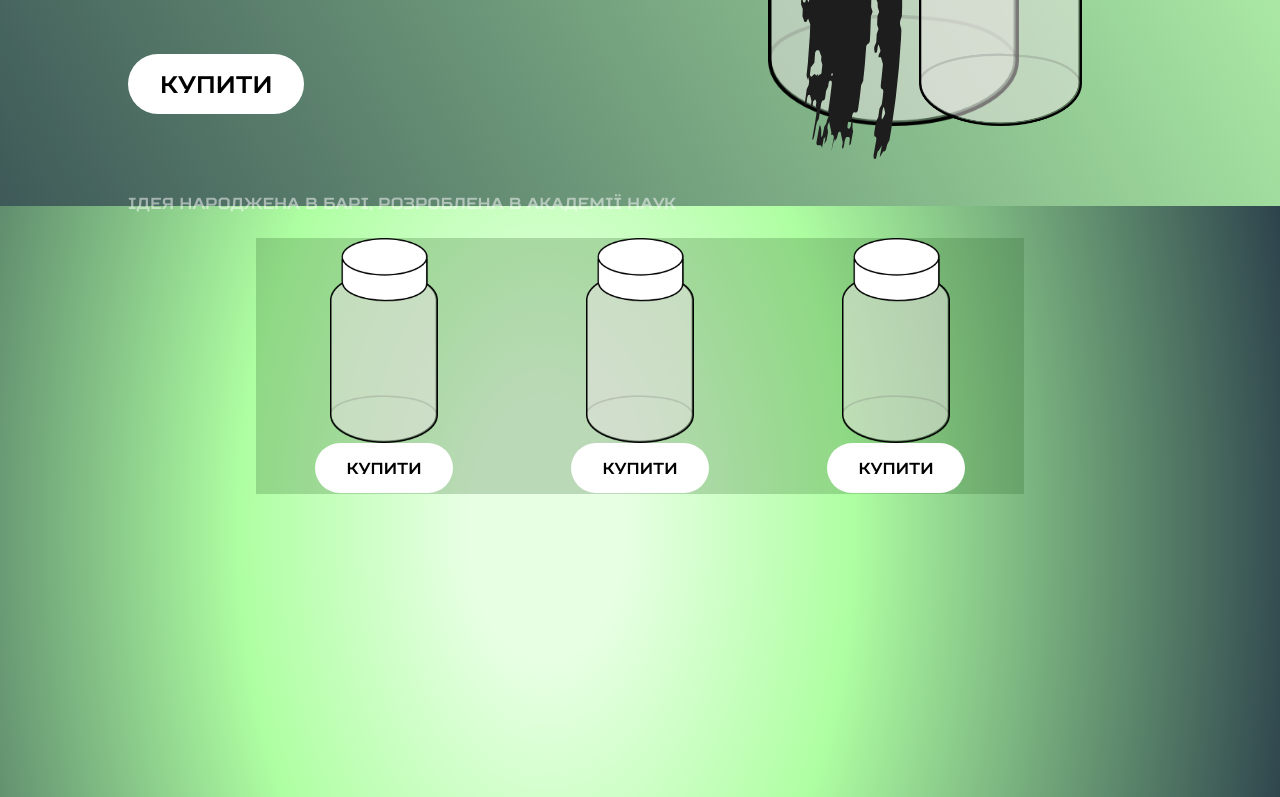
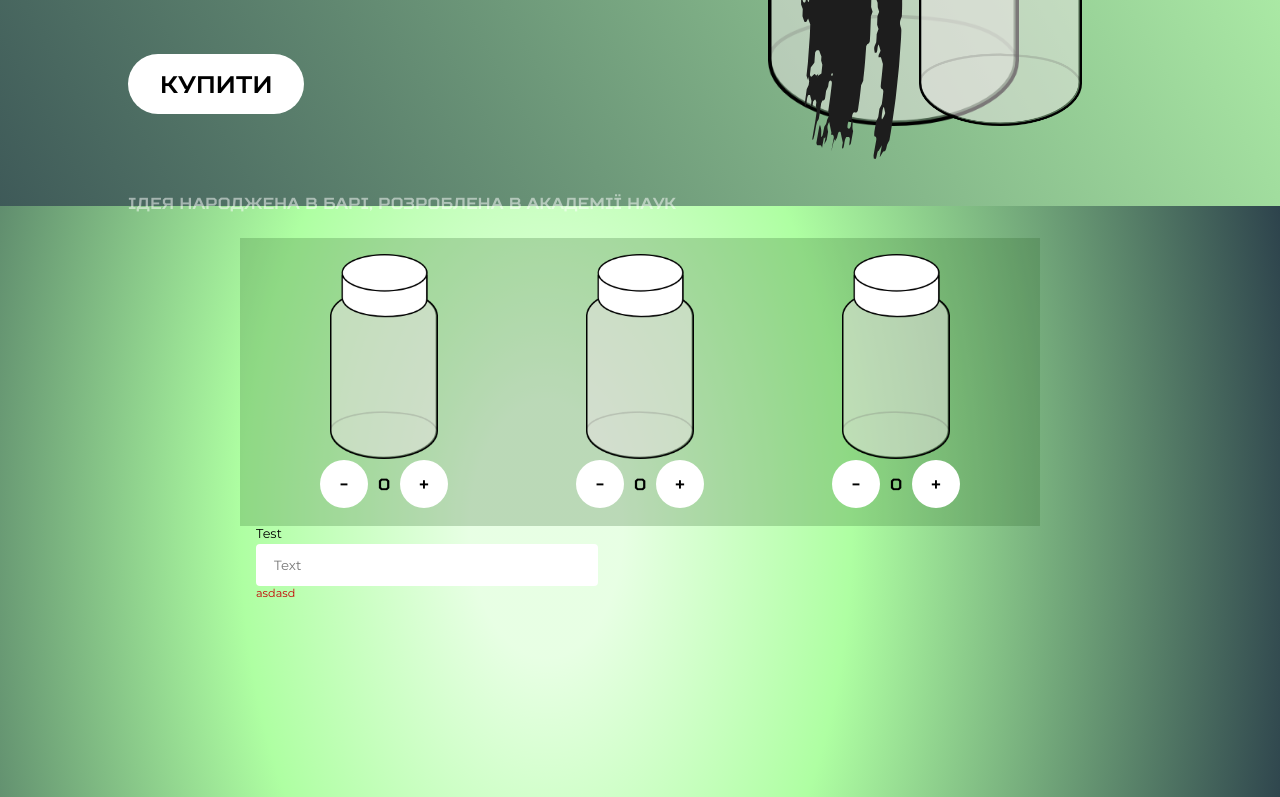
Before and after one commit to Dmytrych/S148-Official-Website, a React (Create React App) app: page / in a window 1280 px wide. Shown: the part 594-1391 px from the top of the page. Built offline with nearby package versions, Linux system fonts and the light colour scheme.

Commit message:
Added bottles counters

```diff
--- /dev/null
+++ b/src/components/PlusMinusControl/index.css
@@ -0,0 +1,12 @@
+.plus-minus-control {
+    display: flex;
+    flex-direction: row;
+    justify-content: space-between;
+    align-items: center;
+    user-select: none;
+}
+
+.plus-minus-control-number {
+    width: 2rem;
+    text-align: center;
+}
--- /dev/null
+++ b/src/components/PlusMinusControl/index.jsx
@@ -0,0 +1,26 @@
+import React, { useContext, useState } from 'react';
+import RoundButton from '../RoundButton';
+import './index.css';
+
+function PlusMinusControl({ text }) {
+    const [counter, setCounter] = useState(0);
+    let increaseCounter = () => setCounter(counter + 1)
+    let decreaseCounter = () => setCounter(counter - 1)
+
+
+    return (
+        <div className='plus-minus-control'>
+            <div>
+                <RoundButton text="-" onClick={decreaseCounter}/>
+            </div>
+            <div className='plus-minus-control-number'>
+                {counter}
+            </div>
+            <div>
+                <RoundButton text="+" onClick={increaseCounter}/>
+            </div>
+        </div>
+    );
+}
+
+export default PlusMinusControl;
--- a/src/components/RoundButton/index.css
+++ b/src/components/RoundButton/index.css
@@ -1,9 +1,11 @@
 .round-button {
+    display: flex;
+    justify-content: center;
+    align-items: center;
     background-color: white;
     width: fit-content;
-    padding-left: 2rem;
-    padding-right: 2rem;
-    padding-top: 1rem;
-    padding-bottom: 1rem;
-    border-radius: 2rem;
+    width: 3rem;
+    height: 3rem;
+    user-select: none;
+    border-radius: 50%;
 }
--- a/src/components/RoundButton/index.jsx
+++ b/src/components/RoundButton/index.jsx
@@ -1,10 +1,13 @@
 import React, { useContext, useState } from 'react';
 import './index.css';
+import { noop } from '../../utils'
 
-function RoundButton({ text }) {
+function RoundButton({ text, onClick = noop }) {
       return (
-        <div className='round-button'>
-            {text}
+        <div className='round-button' onClick={onClick}>
+            <div className='round-button-text-container'>
+                {text}
+            </div>
         </div>
       );
 }
--- /dev/null
+++ b/src/components/RoundedButton/index.css
@@ -0,0 +1,9 @@
+.rounded-button {
+    background-color: white;
+    width: fit-content;
+    padding-left: 2rem;
+    padding-right: 2rem;
+    padding-top: 1rem;
+    padding-bottom: 1rem;
+    border-radius: 2rem;
+}
--- /dev/null
+++ b/src/components/RoundedButton/index.jsx
@@ -0,0 +1,12 @@
+import React, { useContext, useState } from 'react';
+import './index.css';
+
+function RoundedButton({ text }) {
+      return (
+        <div className='rounded-button'>
+            {text}
+        </div>
+      );
+}
+
+export default RoundedButton;
--- a/src/pages/Home/index.css
+++ b/src/pages/Home/index.css
@@ -87,6 +87,7 @@
     justify-content: space-around;
     height: 20vw;
     width: 60vw;
+    padding: 1rem;
     background-color: var(--app-panel-back-color);
 }
 
@@ -97,10 +98,8 @@
     height: 100%;
 }
 
-.product-box:hover {
-    scale: 110%;
-    border-radius: 5vh;
-    box-shadow: 0px 0px 70px 70px rgba(255, 255, 255, 0.751);
+.product-box:hover img {
+    box-shadow: 0px 0px 50px 50px rgba(255, 255, 255, 0.751);
     background-color: rgba(255, 255, 255, 0.751);
 }
 
@@ -118,3 +117,13 @@
     display: flex;
     align-items: center;
 }
+
+.inblock-container {
+    display: flex;
+    flex-direction: column;
+    align-items: center;
+}
+
+.middle-page-container {
+    width: 60vw;
+}
--- a/src/pages/Home/index.js
+++ b/src/pages/Home/index.js
@@ -3,7 +3,9 @@ import OrderForm from '../../components/OrderForm';
 import scratch from './Vector.svg';
 import bottle from './pngwing 1.png'
 import { locale } from '../../locale/ua';
+import RoundedButton from '../../components/RoundedButton';
 import RoundButton from '../../components/RoundButton';
+import PlusMinusControl from '../../components/PlusMinusControl'
 import './index.css'
 
 export default function Home() {
@@ -23,7 +25,7 @@ export default function Home() {
                         {locale.universal_oil_detailed}
                     </div>
                     <div className='main-page-title-subtext buy-button'>
-                        <RoundButton text={locale.buy}/>
+                        <RoundedButton text={locale.buy}/>
                     </div>
                     <div className='main-page-title-subtext slogan'>
                         {locale.slogan}
@@ -38,7 +40,7 @@ export default function Home() {
                                 <img className='product-image' src={bottle}/>
                             </div>
                             <div className='product-button-container'>
-                                <RoundButton text={locale.buy}/>
+                                <PlusMinusControl/>
                             </div>
                         </div>
                         <div className='product-box'>
@@ -46,7 +48,7 @@ export default function Home() {
                                 <img className='product-image' src={bottle}/>
                             </div>
                             <div className='product-button-container'>
-                                <RoundButton text={locale.buy}/>
+                                <PlusMinusControl/>
                             </div>
                         </div>
                         <div className='product-box'>
@@ -54,9 +56,14 @@ export default function Home() {
                                 <img className='product-image' src={bottle}/>
                             </div>
                             <div className='product-button-container'>
-                                <RoundButton text={locale.buy}/>
+                                <PlusMinusControl/>
                             </div>
                         </div>
+                    </div>
+                </div>
+                <div className='inblock-container'>
+                    <div className='middle-page-container'>
+                        <OrderForm/>
                     </div>
                 </div>
             </div>
```
